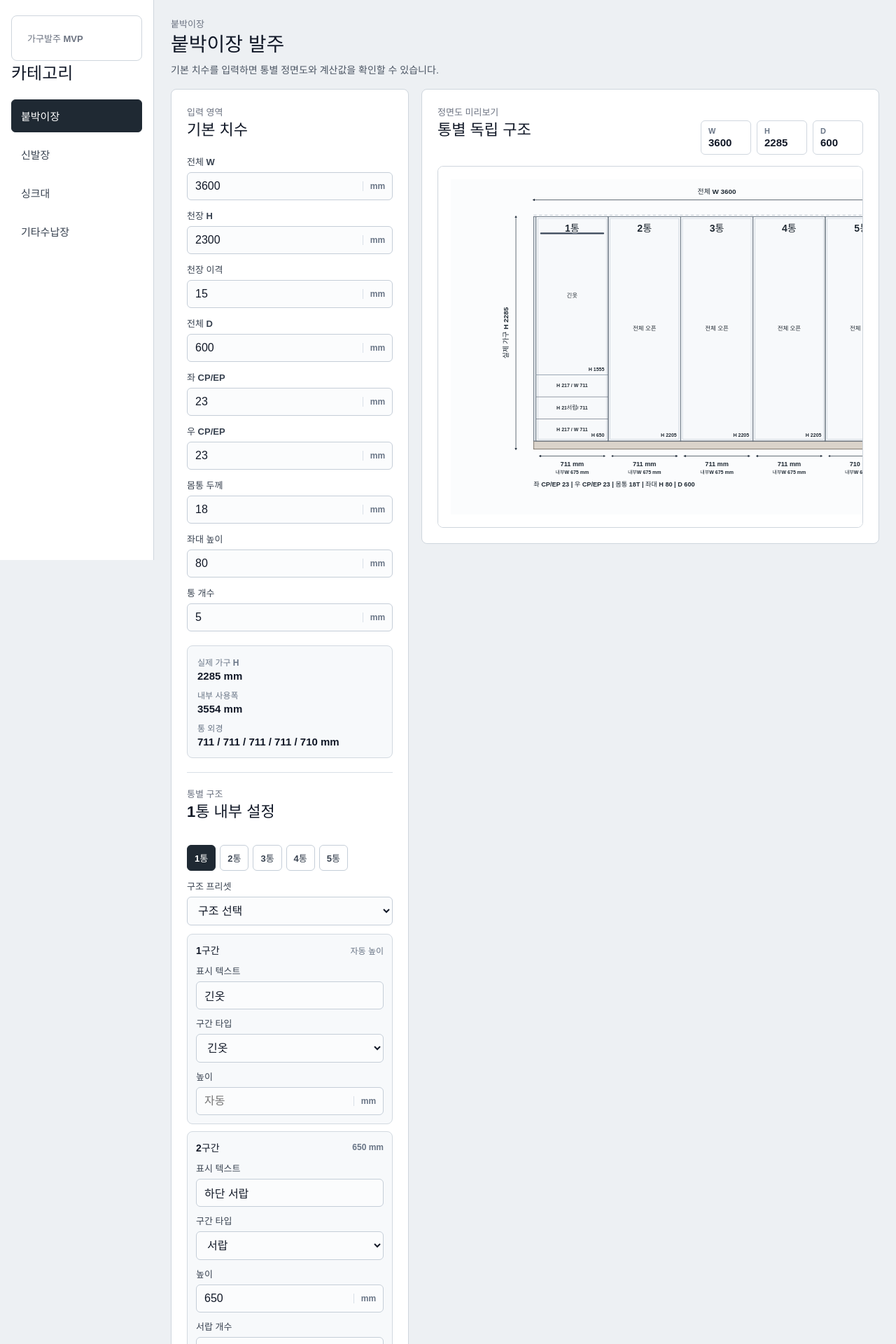
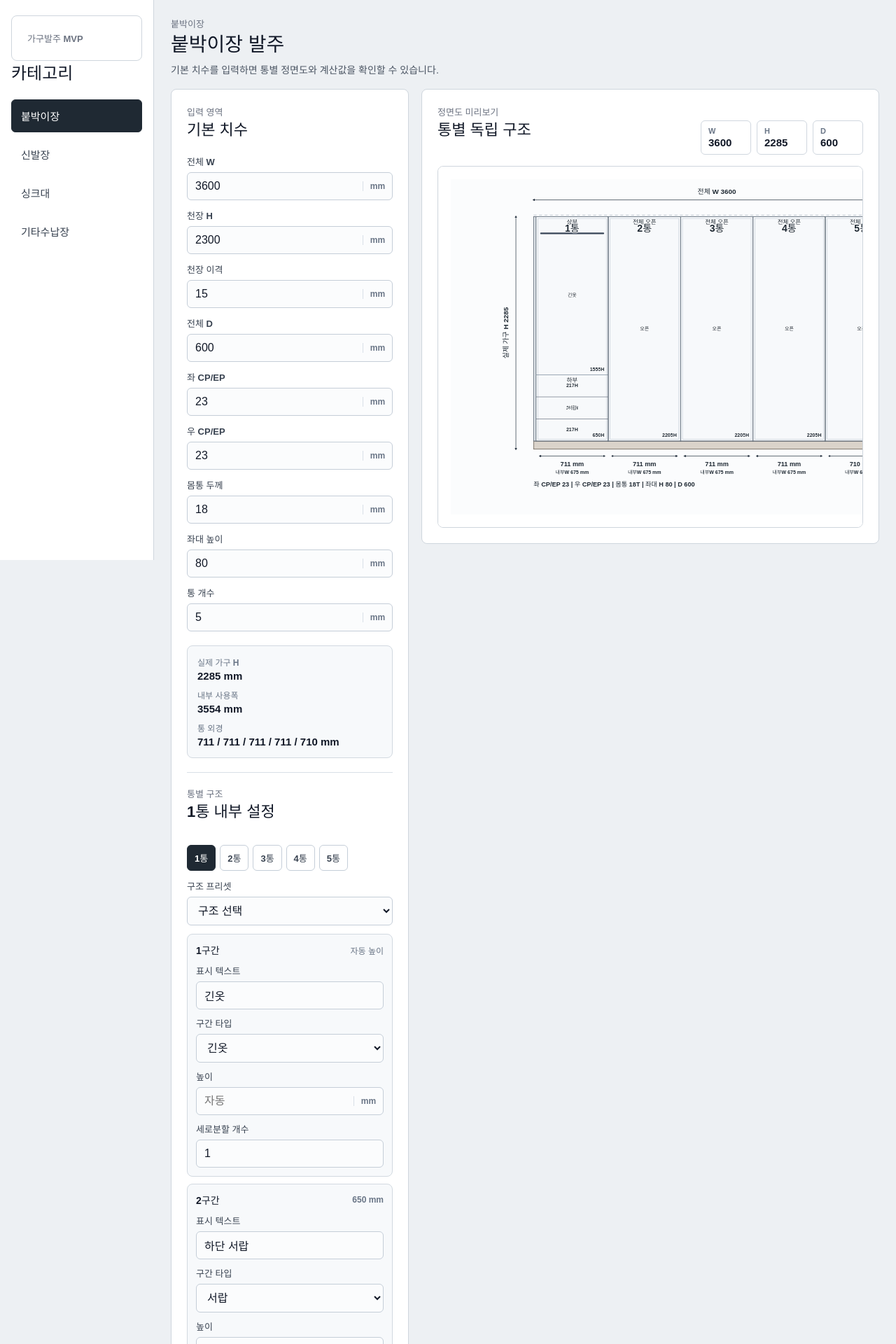
Before and after one commit to dauminterior-81451/gagu-balju, a React (Vite) app: page / in a window 1280 px wide. Shown: the top 1920 px of the page at 70% size. Built offline with nearby package versions, Linux system fonts and the light colour scheme.

Commit message:
붙박이장 세로분할 구조 확장

```diff
--- a/src/App.tsx
+++ b/src/App.tsx
@@ -1,7 +1,7 @@
 import { useMemo, useState } from 'react'
 import WardrobeFrontSvg from './components/WardrobeFrontSvg'
 import { calculateWardrobeLayout, clampNumber } from './utils/calculateLayout'
-import type { BaySectionMap, CabinetSection, SectionItemType, WardrobeInput } from './types/furniture'
+import type { BaySectionMap, CabinetSection, SectionItemType, SectionSplit, WardrobeInput } from './types/furniture'
 import './App.css'
 
 const initialInput: WardrobeInput = {
@@ -97,6 +97,21 @@ const sectionItemOptions: { value: SectionItemType; label: string }[] = [
   { value: 'drawer', label: '서랍' },
 ]
 
+const createVerticalSplits = (section: CabinetSection, splitCount: number): SectionSplit[] => (
+  Array.from({ length: splitCount }, (_, index) => {
+    const currentSplit = section.splits?.[index]
+
+    return {
+      id: currentSplit?.id ?? `${section.id}-vertical-${index + 1}`,
+      label: currentSplit?.label ?? `${index + 1}분할`,
+      itemType: currentSplit?.itemType ?? section.itemType,
+      widthRatio: currentSplit?.widthRatio ?? 1,
+      drawerCount: currentSplit?.drawerCount ?? section.drawerCount,
+      shelfCount: currentSplit?.shelfCount ?? section.shelfCount,
+    }
+  })
+)
+
 const createPresetSections = (presetKey: StructurePresetKey): CabinetSection[] => {
   if (presetKey === 'twoSplit') {
     return [
@@ -141,6 +156,7 @@ const createPresetSections = (presetKey: StructurePresetKey): CabinetSection[] =
         label: '하단 좌우분할',
         itemType: 'open',
         height: 760,
+        verticalSplitCount: 2,
         splits: [
           { id: 'left', label: '좌측', itemType: 'shelf', widthRatio: 1, shelfCount: 3 },
           { id: 'right', label: '우측', itemType: 'drawer', widthRatio: 1, drawerCount: 3 },
@@ -228,9 +244,65 @@ export default function App() {
       return
     }
 
+    if (key === 'verticalSplitCount') {
+      const splitCount = Math.floor(clampNumber(Number(value), 1, 8))
+
+      updateSection(sectionIndex, {
+        ...currentSection,
+        verticalSplitCount: splitCount,
+        splits: splitCount > 1 ? createVerticalSplits(currentSection, splitCount) : undefined,
+      })
+      return
+    }
+
     updateSection(sectionIndex, {
       ...currentSection,
       [key]: value,
+    })
+  }
+
+  const updateSectionSplitValue = (
+    sectionIndex: number,
+    splitIndex: number,
+    key: keyof SectionSplit,
+    value: string,
+  ) => {
+    const currentSection = selectedSections[sectionIndex]
+    if (!currentSection) {
+      return
+    }
+
+    const splitCount = Math.floor(clampNumber(currentSection.verticalSplitCount ?? currentSection.splits?.length ?? 1, 1, 8))
+    const currentSplits = createVerticalSplits(currentSection, splitCount)
+    const nextSplits = currentSplits.map((split, index) => {
+      if (index !== splitIndex) {
+        return split
+      }
+
+      if (key === 'drawerCount' || key === 'shelfCount') {
+        return {
+          ...split,
+          [key]: Math.floor(clampNumber(Number(value), 1, 8)),
+        }
+      }
+
+      if (key === 'widthRatio') {
+        return {
+          ...split,
+          widthRatio: clampNumber(Number(value), 0.1, 10),
+        }
+      }
+
+      return {
+        ...split,
+        [key]: value,
+      }
+    })
+
+    updateSection(sectionIndex, {
+      ...currentSection,
+      verticalSplitCount: splitCount,
+      splits: nextSplits,
     })
   }
 
@@ -382,6 +454,18 @@ export default function App() {
                         </div>
                       </label>
 
+                      <label className="field">
+                        <span>세로분할 개수</span>
+                        <input
+                          className="text-input"
+                          type="number"
+                          min={1}
+                          max={8}
+                          value={section.verticalSplitCount ?? section.splits?.length ?? 1}
+                          onChange={(event) => updateSectionValue(sectionIndex, 'verticalSplitCount', event.target.value)}
+                        />
+                      </label>
+
                       {section.itemType === 'drawer' ? (
                         <label className="field">
                           <span>서랍 개수</span>
@@ -412,9 +496,43 @@ export default function App() {
 
                       {section.splits?.length ? (
                         <div className="split-list">
-                          {section.splits.map((split) => (
-                            <div className="split-chip" key={split.id}>
-                              {split.label} · {sectionItemOptions.find((option) => option.value === split.itemType)?.label}
+                          {section.splits.map((split, splitIndex) => (
+                            <div className="split-card" key={split.id}>
+                              <label className="field">
+                                <span>분할 텍스트</span>
+                                <input
+                                  className="text-input"
+                                  value={split.label}
+                                  onChange={(event) => updateSectionSplitValue(sectionIndex, splitIndex, 'label', event.target.value)}
+                                />
+                              </label>
+
+                              <label className="field">
+                                <span>분할 타입</span>
+                                <select
+                                  className="select-input"
+                                  value={split.itemType}
+                                  onChange={(event) => updateSectionSplitValue(sectionIndex, splitIndex, 'itemType', event.target.value)}
+                                >
+                                  {sectionItemOptions.map((option) => (
+                                    <option key={option.value} value={option.value}>{option.label}</option>
+                                  ))}
+                                </select>
+                              </label>
+
+                              {split.itemType === 'drawer' ? (
+                                <label className="field">
+                                  <span>분할 서랍 개수</span>
+                                  <input
+                                    className="text-input"
+                                    type="number"
+                                    min={1}
+                                    max={8}
+                                    value={split.drawerCount ?? 3}
+                                    onChange={(event) => updateSectionSplitValue(sectionIndex, splitIndex, 'drawerCount', event.target.value)}
+                                  />
+                                </label>
+                              ) : null}
                             </div>
                           ))}
                         </div>
--- a/src/components/WardrobeFrontSvg.tsx
+++ b/src/components/WardrobeFrontSvg.tsx
@@ -34,14 +34,6 @@ const getSectionText = (itemType: string) => {
 }
 
 const getSectionName = (section: CalculatedCabinetSection, sectionIndex: number, sectionCount: number) => {
-  if (section.itemType === 'longHanger' || section.itemType === 'shortHanger' || section.itemType === 'drawer') {
-    return getSectionText(section.itemType)
-  }
-
-  if (section.label && !['상단', '중단', '하단'].includes(section.label)) {
-    return section.label
-  }
-
   if (sectionCount === 1) {
     return section.label || getSectionText(section.itemType)
   }
@@ -79,7 +71,6 @@ export default function WardrobeFrontSvg({ input, layout }: WardrobeFrontSvgProp
     height: number,
     drawerCount = 3,
     drawerHeight: number,
-    drawerWidth: number,
   ) => {
     const safeCount = Math.max(Math.floor(drawerCount), 1)
     const rowH = height / safeCount
@@ -95,7 +86,7 @@ export default function WardrobeFrontSvg({ input, layout }: WardrobeFrontSvgProp
           ) : null}
           {rowH > MIN_DIM_H ? (
             <text className="drawer-dim" x={x + width / 2} y={rowY + rowH / 2}>
-              H {drawerHeight} / W {drawerWidth}
+              {drawerHeight}H
             </text>
           ) : null}
         </g>
@@ -122,14 +113,12 @@ export default function WardrobeFrontSvg({ input, layout }: WardrobeFrontSvgProp
     drawerCount?: number,
     shelfCount?: number,
     calculatedH?: number,
-    calculatedW?: number,
   ) => {
     if (itemType === 'drawer') {
       const safeCount = Math.max(Math.floor(drawerCount ?? 3), 1)
       const drawerHeight = Math.round((calculatedH ?? 0) / safeCount)
-      const drawerWidth = Math.round(calculatedW ?? 0)
 
-      return renderDrawerRows(x, y, width, height, safeCount, drawerHeight, drawerWidth)
+      return renderDrawerRows(x, y, width, height, safeCount, drawerHeight)
     }
 
     if (itemType === 'shelf') {
@@ -201,25 +190,40 @@ export default function WardrobeFrontSvg({ input, layout }: WardrobeFrontSvgProp
                               {splitIndex > 0 ? (
                                 <line className="section-split-line" x1={currentSplitX} y1={sectionY} x2={currentSplitX} y2={sectionY + sectionH} />
                               ) : null}
-                              {renderSectionItem(split.itemType, currentSplitX, sectionY, splitW, sectionH, split.drawerCount, split.shelfCount, section.calculatedH, split.calculatedW)}
+                              {renderSectionItem(split.itemType, currentSplitX, sectionY, splitW, sectionH, split.drawerCount, split.shelfCount, section.calculatedH)}
                               {splitW > MIN_LABEL_W ? (
-                                <text className="section-label" x={currentSplitX + splitW / 2} y={sectionY + sectionH / 2}>
-                                  {split.label || getSectionText(split.itemType)}
-                                </text>
+                                <>
+                                  <text className="split-type-label" x={currentSplitX + splitW / 2} y={sectionY + 24}>
+                                    {split.label || getSectionText(split.itemType)}
+                                  </text>
+                                  <text className="split-type-label" x={currentSplitX + splitW / 2} y={sectionY + Math.min(sectionH / 2, sectionH - 18)}>
+                                    {getSectionText(split.itemType)}
+                                  </text>
+                                  <text className="split-width-dim" x={currentSplitX + splitW / 2} y={sectionY + sectionH - 8}>
+                                    {split.calculatedW}W
+                                  </text>
+                                </>
                               ) : null}
                             </g>
                           )
                         })
                       })()
                     ) : (
-                      renderSectionItem(section.itemType, innerX, sectionY, innerW, sectionH, section.drawerCount, section.shelfCount, section.calculatedH, bay.outerW)
+                      <>
+                        {renderSectionItem(section.itemType, innerX, sectionY, innerW, sectionH, section.drawerCount, section.shelfCount, section.calculatedH)}
+                        {innerW > MIN_LABEL_W ? (
+                          <text className="split-type-label" x={innerX + innerW / 2} y={sectionY + Math.min(sectionH / 2, sectionH - 18)}>
+                            {getSectionText(section.itemType)}
+                          </text>
+                        ) : null}
+                      </>
                     )}
-                    <text className="section-label" x={innerX + innerW / 2} y={sectionY + Math.min(sectionH / 2, sectionH - 8)}>
+                    <text className="section-label" x={innerX + innerW / 2} y={sectionY + 12}>
                       {getSectionName(section, sectionIndex, bay.sections.length)}
                     </text>
                     {sectionH > MIN_DIM_H ? (
                       <text className="section-dim" x={innerX + innerW - 8} y={sectionY + sectionH - 8}>
-                        H {section.calculatedH}
+                        {section.calculatedH}H
                       </text>
                     ) : null}
                   </g>
--- a/src/types/furniture.ts
+++ b/src/types/furniture.ts
@@ -26,6 +26,7 @@ export type CabinetSection = {
   label: string
   itemType: SectionItemType
   height?: number
+  verticalSplitCount?: number
   drawerCount?: number
   shelfCount?: number
   splits?: SectionSplit[]
--- a/src/utils/calculateLayout.ts
+++ b/src/utils/calculateLayout.ts
@@ -25,16 +25,36 @@ const createDefaultSections = (): CabinetSection[] => [
 ]
 
 const calculateSectionSplits = (section: CabinetSection, innerW: number): CalculatedSectionSplit[] | undefined => {
-  if (!section.splits?.length) {
+  const splitCount = Math.floor(clampNumber(section.verticalSplitCount ?? section.splits?.length ?? 1, 1, 8))
+  const sourceSplits = section.splits?.length
+    ? section.splits.slice(0, splitCount)
+    : Array.from({ length: splitCount }, (_, index) => ({
+      id: `${section.id}-vertical-${index + 1}`,
+      label: `${index + 1}분할`,
+      itemType: section.itemType,
+      drawerCount: section.drawerCount,
+      shelfCount: section.shelfCount,
+      widthRatio: 1,
+    }))
+
+  if (sourceSplits.length <= 1) {
     return undefined
   }
 
-  const totalRatio = section.splits.reduce((sum, split) => sum + Math.max(split.widthRatio ?? 1, 0.1), 0)
+  const totalRatio = sourceSplits.reduce((sum, split) => sum + Math.max(split.widthRatio ?? 1, 0.1), 0)
+  let usedW = 0
 
-  return section.splits.map((split) => ({
-    ...split,
-    calculatedW: Math.round(innerW * (Math.max(split.widthRatio ?? 1, 0.1) / totalRatio)),
-  }))
+  return sourceSplits.map((split, index) => {
+    const calculatedW = index === sourceSplits.length - 1
+      ? Math.max(innerW - usedW, 0)
+      : Math.round(innerW * (Math.max(split.widthRatio ?? 1, 0.1) / totalRatio))
+    usedW += calculatedW
+
+    return {
+      ...split,
+      calculatedW,
+    }
+  })
 }
 
 const calculateSections = (sections: CabinetSection[], innerH: number, innerW: number): CalculatedCabinetSection[] => {
```
Also changed, not shown: src/App.css (+22 -3 lines).
